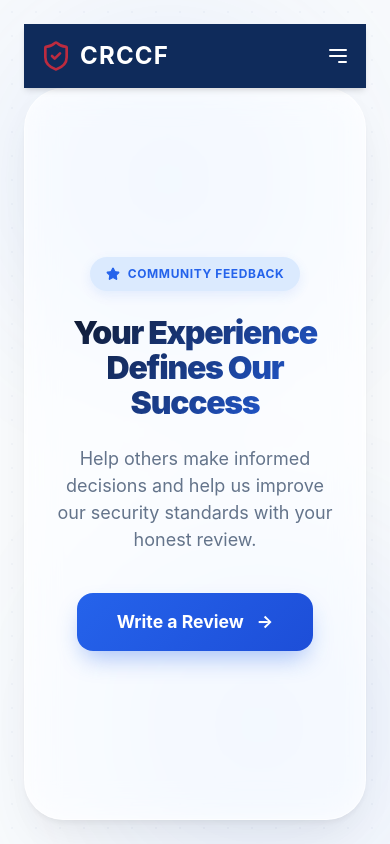
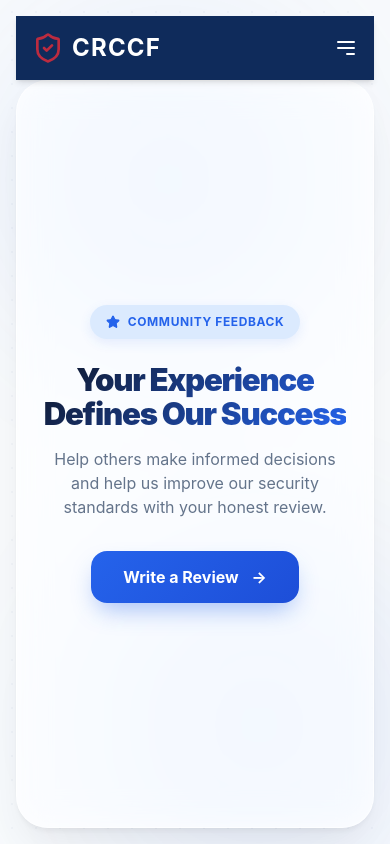
Before and after one commit to abhinandansgit/abhinandan-crccf, a React (Vite) app: page /reviews in a window 390 px wide. Built offline with nearby package versions, Linux system fonts and the light colour scheme.

Commit message:
style: perfect mobile precision for review module

```diff
--- a/src/pages/Reviews.css
+++ b/src/pages/Reviews.css
@@ -283,3 +283,60 @@
   0%, 100% { transform: translateY(0); }
   50% { transform: translateY(-10px); }
 }
+
+/* Mobile Adjustments for Precision */
+@media (max-width: 768px) {
+  .rv-page {
+    padding: 1rem;
+  }
+  .rv-simple {
+    padding: 3rem 1.5rem;
+    border-radius: 32px;
+  }
+  .rv-title {
+    font-size: clamp(1.75rem, 8vw, 2.25rem);
+    margin-bottom: 1rem;
+  }
+  .rv-subtitle {
+    font-size: 1rem;
+    margin-bottom: 2rem;
+  }
+  .rv-cta-btn {
+    padding: 0.875rem 2rem;
+    font-size: 1rem;
+  }
+}
+
+@media (max-width: 480px) {
+  .rv-modal-overlay {
+    padding: 1rem;
+  }
+  .rv-modal {
+    padding: 2rem 1.25rem;
+    border-radius: 20px;
+    max-height: calc(100dvh - 2rem);
+  }
+  .rv-modal__header {
+    margin-bottom: 1.5rem;
+  }
+  .rv-modal__title {
+    font-size: 1.35rem;
+  }
+  .rv-form-group {
+    margin-bottom: 1rem;
+  }
+  .rv-input {
+    padding: 0.75rem 1rem;
+    font-size: 0.95rem;
+  }
+  .rv-submit-btn {
+    padding: 1rem;
+    font-size: 1rem;
+  }
+  .rv-modal__close {
+    width: 32px;
+    height: 32px;
+    top: 0.75rem;
+    right: 0.75rem;
+  }
+}
```
